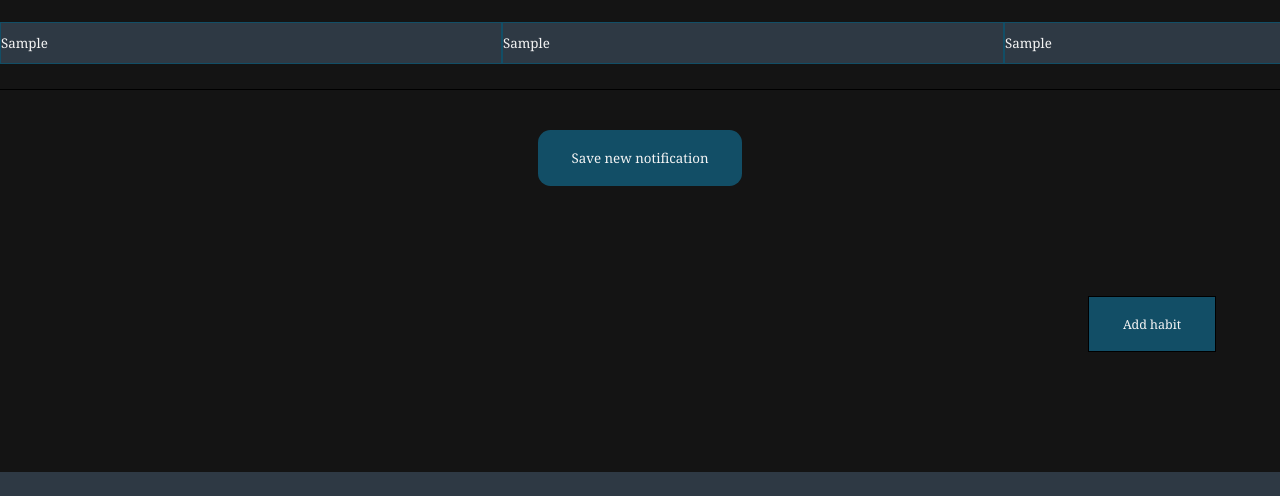
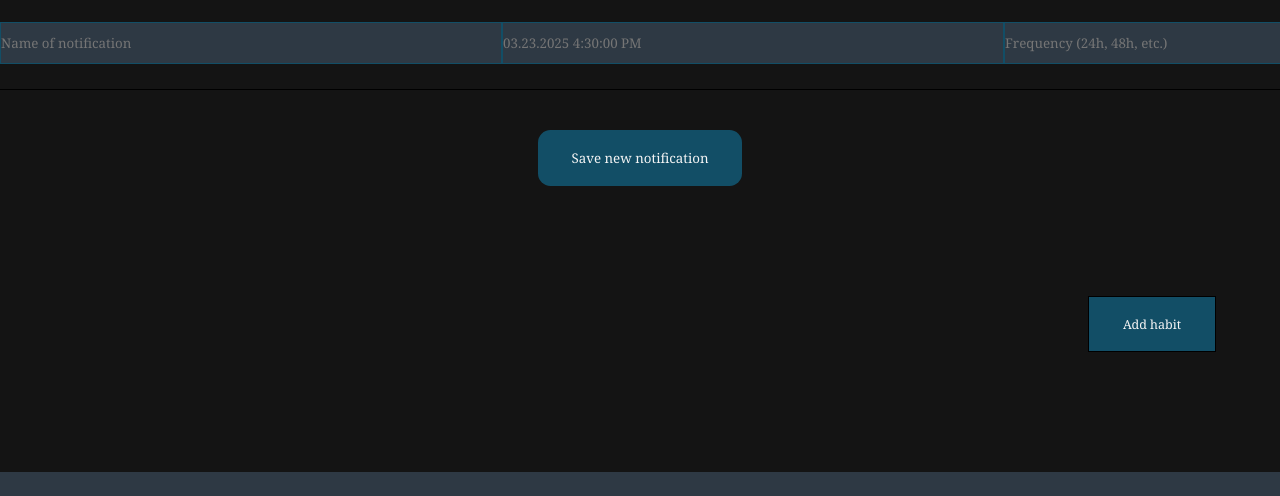
Before and after one commit to oleksandrNep/defaultHab-4, a plain HTML site: page pages/new-notification.html in a window 1280 px wide. Both pictures are taken after typing "Sample", "Sample", "Sample" into the empty fields and a click on the button "Save new notification". Shown: the part 304-800 px from the top of the page. Drawn offline with nearby package versions, Linux system fonts and the light colour scheme; no server answers.

Commit message:
Add files via upload

```diff
--- a/js/app.js
+++ b/js/app.js
@@ -129,5 +129,8 @@ async function addHabit() {
   document.getElementById('notes').value='';
 }
 
+// Notifications
+
+
 fetchHabits();
 today();
--- /dev/null
+++ b/js/notification.js
@@ -0,0 +1,21 @@
+const supabaseUrl = 'https://fftdfyfxakqljhnavuao.supabase.co'
+const supabaseKey = 'eyJhbGciOiJIUzI1NiIsInR5cCI6IkpXVCJ9.eyJpc3MiOiJzdXBhYmFzZSIsInJlZiI6ImZmdGRmeWZ4YWtxbGpobmF2dWFvIiwicm9sZSI6ImFub24iLCJpYXQiOjE3NDM3NzY4NDAsImV4cCI6MjA1OTM1Mjg0MH0.rVMNdp2MclcZ0R6uPWYEEdL0xllvZCTAirA211ZElA8'
+const client = supabase.createClient(supabaseUrl, supabaseKey);
+
+async function addNotification() {
+    // console.log('addHabit');
+    let notName = document.getElementById('notName').value;
+    let firstNotificationDate = document.getElementById('firstNotificationDate').value;
+    let notFrequency = document.getElementById('notFrequency').value;
+    // console.log(notName, firstNotificationDate, notFrequency);
+    const { data, error } = await client
+    .from('notifications')
+    .insert([
+      { name: notName, first_notification_date: firstNotificationDate, frequency: notFrequency },
+    ])
+    .select()
+
+    document.getElementById('notName').value='';
+    document.getElementById('firstNotificationDate').value='';
+    document.getElementById('notFrequency').value='';
+}
--- a/pages/new-notification.html
+++ b/pages/new-notification.html
@@ -3,6 +3,8 @@
   <head>
     <title>Habits Tracker</title>
     <link rel="stylesheet" href="../css/global.css" />
+    <script src="https://cdn.jsdelivr.net/npm/@supabase/supabase-js"></script>
+    <script src = "../js/notification.js"></script>
   </head>
   <body>
     <header>
@@ -31,17 +33,17 @@
       <tr>
         <th class="general-th">Name of notification</th>
         <th class="general-th">First notification</th>
-        <th class="general-th">Frequency</th>
+        <th class="general-th">Frequency (in hours)</th>
       </tr>
       <tr>
-        <td class="general-td"><input type="text" placeholder="Name of notification" required></td>
-        <td class="general-td"><input type="text" placeholder="23.03.25 4:30pm" required></td>
-        <td class="general-td"><input type="text" placeholder="Frequency (24h, 48h, etc.)"></td>
+        <td class="general-td"><input id='notName' type="text" placeholder="Name of notification" required></td>
+        <td class="general-td"><input id='firstNotificationDate' type="text" placeholder="03.23.2025 4:30:00 PM" required></td>
+        <td class="general-td"><input id='notFrequency' type="text" placeholder="Frequency (24h, 48h, etc.)"></td>
       </tr>
       <tr></tr>
     </table>
 
-    <button class="save-not-hab-btn">Save new notification</button>
+    <button class="save-not-hab-btn" onclick="addNotification();">Save new notification</button>
     <script src = "../js/script.js"></script>
   </main>
   </body>
```
